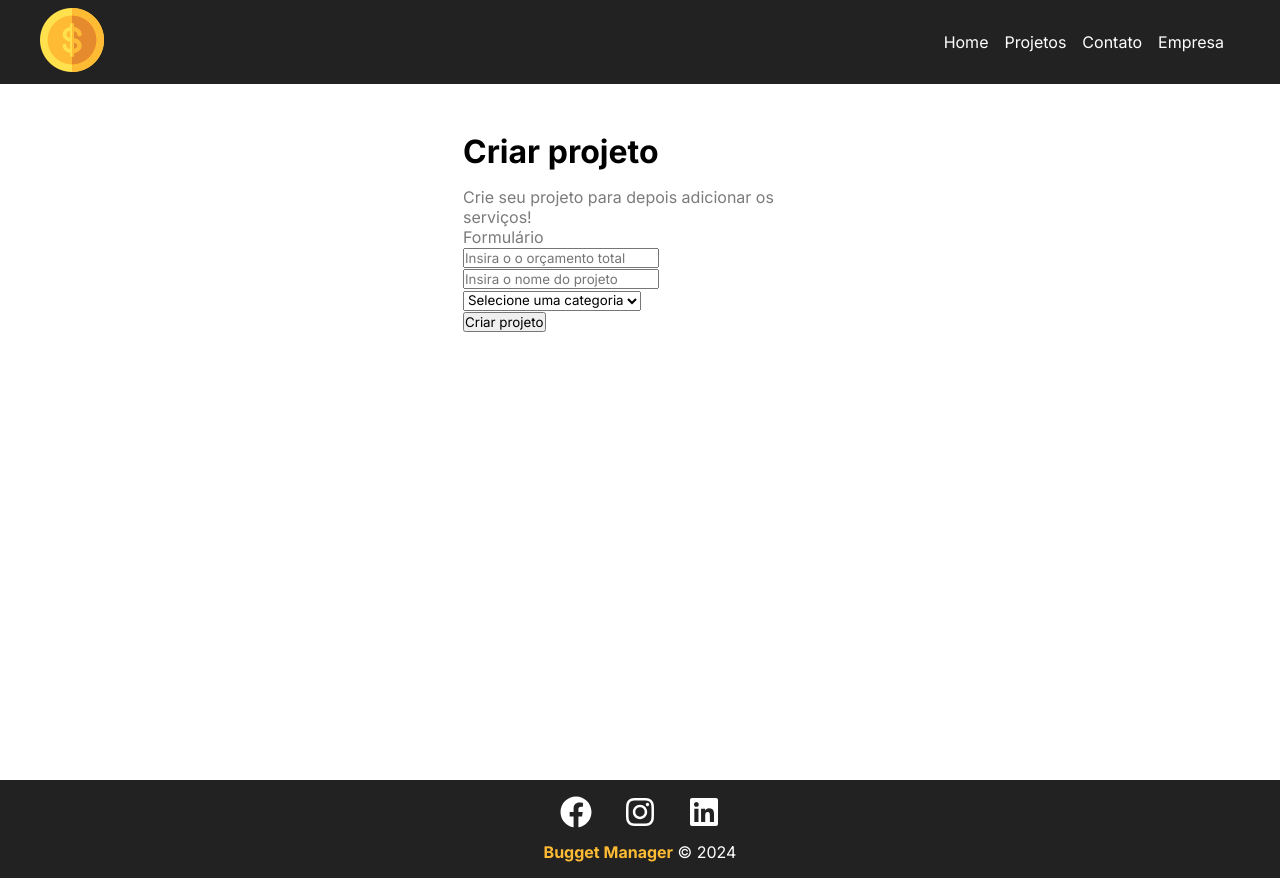
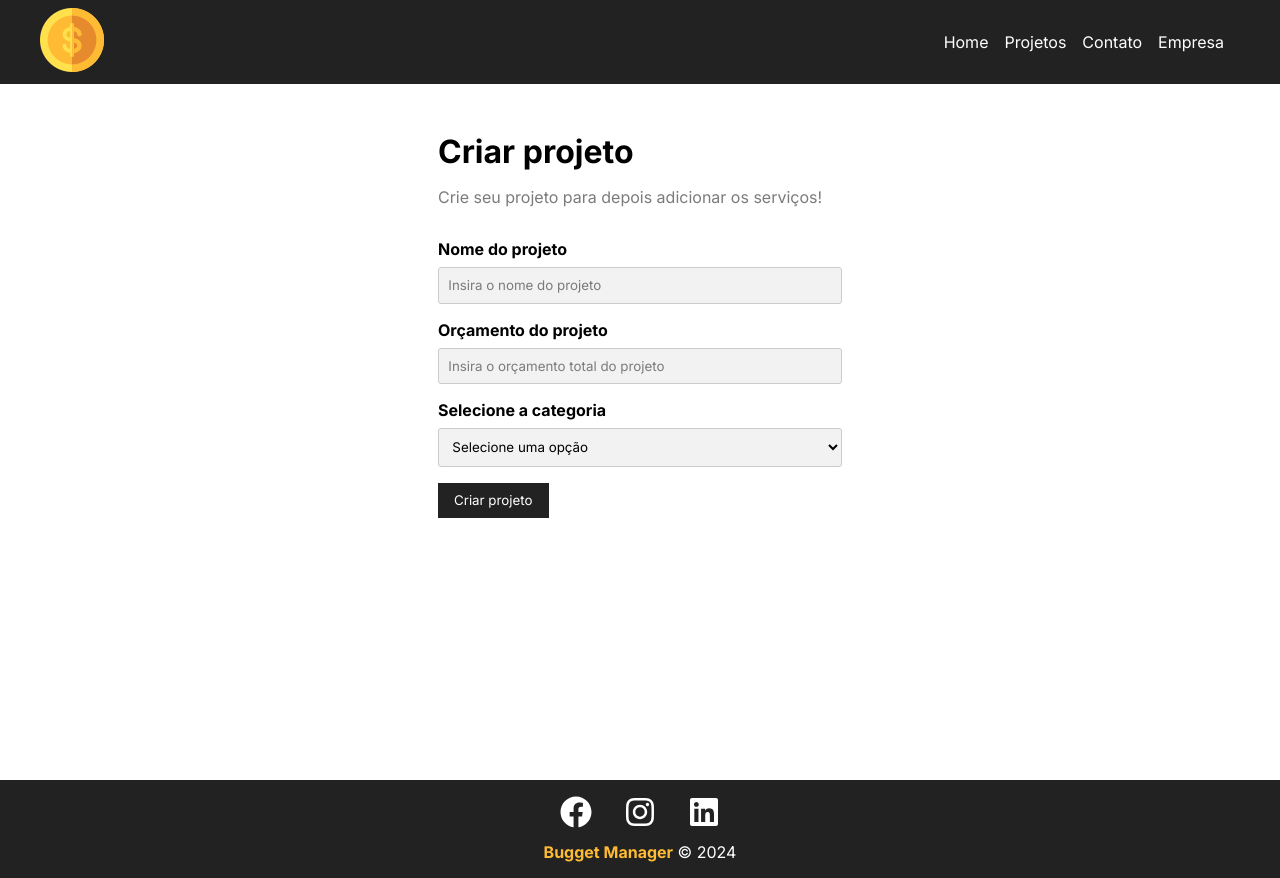
Before and after one commit to strFelix/BudgetManager-React, a React (Vite) app: page /newproject in a window 1280 px wide. Built offline with nearby package versions, Linux system fonts and the light colour scheme.

Commit message:
feat: add form  dynamic components

```diff
--- /dev/null
+++ b/src/components/form/Input.jsx
@@ -0,0 +1,20 @@
+import React from "react";
+import styles from "./css/input.module.css";
+
+const InputForm = ({ type, text, name, placeholder, handleOnChange, value }) => {
+  return (
+    <div className={styles.formControl}>
+      <label htmlFor={name}>{text}</label>
+      <input
+        type={type}
+        name={name}
+        id={name}
+        placeholder={placeholder}
+        onChange={handleOnChange}
+        value={value}
+      />
+    </div>
+  );
+};
+
+export default InputForm;
--- /dev/null
+++ b/src/components/form/Select.jsx
@@ -0,0 +1,15 @@
+import React from 'react'
+import styles from './css/select.module.css'
+
+const Select = ({text, name, options, handleOnChange, value}) => {
+  return (
+    <div className={styles.formControl}>
+      <label htmlFor={name}>{text}</label>
+      <select name={name} id={name}>
+        <option>Selecione uma opção</option>
+      </select>
+    </div>
+  )
+}
+
+export default Select
--- /dev/null
+++ b/src/components/form/SubmitButton.jsx
@@ -0,0 +1,10 @@
+import React from 'react'
+import styles from './css/submitButton.module.css'
+
+const SubmitButton = ({text}) => {
+  return (
+    <div><button className={styles.btn}>{text}</button></div>
+  )
+}
+
+export default SubmitButton
--- /dev/null
+++ b/src/components/form/css/input.module.css
@@ -0,0 +1,22 @@
+.formControl{
+    display: flex;
+    flex-direction: column;
+    margin-bottom: 1em;
+}
+
+.formControl label{
+    margin-bottom: 0.5em;
+    font-weight: bold;
+}
+
+.formControl input{
+    padding: 0.7em;
+    border: 1px solid #ccc;
+    border-radius: 3px;
+    background-color: #f2f2f2;
+
+}
+
+.formControl input::placeholder{
+    color: #7b7b7b;
+}
--- /dev/null
+++ b/src/components/form/css/select.module.css
@@ -0,0 +1,17 @@
+.formControl{
+    display: flex;
+    flex-direction: column;
+    margin-bottom: 1em;
+}
+
+.formControl label{
+    margin-bottom: 0.5em;
+    font-weight: bold;
+}
+
+.formControl select{
+    padding: 0.7em;
+    border: 1px solid #ccc;
+    border-radius: 3px;
+    background-color: #f2f2f2;
+}
--- /dev/null
+++ b/src/components/form/css/submitButton.module.css
@@ -0,0 +1,13 @@
+.btn{
+    background-color: #222;
+    color: #fff;
+    padding: .7em 1.2em;
+    text-decoration: none;
+    transition: .2s;
+    cursor: pointer;
+    border: none;
+}
+
+.btn:hover{
+    background-color: #ffbb33;
+}
--- a/src/components/pages/NewProject.jsx
+++ b/src/components/pages/NewProject.jsx
@@ -7,8 +7,7 @@ const NewProject = () => {
     <div className={styles.newPeojectContainer }>
       <h1>Criar projeto</h1>
       <p>Crie seu projeto para depois adicionar os serviços!</p>
-      <p>Formulário</p>
-      <ProjectForm></ProjectForm>
+      <ProjectForm btnText='Criar projeto'></ProjectForm>
     </div>
   )
 }
--- a/src/components/pages/css/newProject.module.css
+++ b/src/components/pages/css/newProject.module.css
@@ -1,5 +1,5 @@
 .newPeojectContainer{
-    width: 450px;
+    width: 500px;
     margin: 0 auto;
     padding: 3em;
 }
--- a/src/components/project/ProjectForm.jsx
+++ b/src/components/project/ProjectForm.jsx
@@ -1,22 +1,26 @@
 import React from "react";
+import styles from "./css/projectForm.module.css";
+import Input from "../form/Input.jsx";
+import Select from "../form/Select.jsx";
+import SubmitButton from "../form/SubmitButton.jsx";
 
-const ProjectForm = () => {
+const ProjectForm = ({btnText}) => {
   return (
-    <form>
-      <div>
-        <input type="number" placeholder="Insira o o orçamento total" />
-      </div>
-      <div>
-        <input type="text" placeholder="Insira o nome do projeto" />
-      </div>
-      <div>
-        <select name="category_id">
-          <option disabled selected>Selecione uma categoria</option>
-        </select>
-      </div>
-      <div>
-        <input type="submit" value='Criar projeto'/>
-      </div>
+    <form className={styles.form}>
+      <Input
+        type="text"
+        text="Nome do projeto"
+        name="name"
+        placeholder="Insira o nome do projeto"
+      />
+      <Input
+        type="number"
+        text="Orçamento do projeto"
+        name="budget"
+        placeholder="Insira o orçamento total do projeto"
+      />
+      <Select name="category_id" text="Selecione a categoria" />
+      <SubmitButton  text={btnText}/>
     </form>
   );
 };
--- /dev/null
+++ b/src/components/project/css/projectForm.module.css
@@ -0,0 +1,4 @@
+.form{
+    width: 100%;
+    margin: 2em 0;
+}
```
